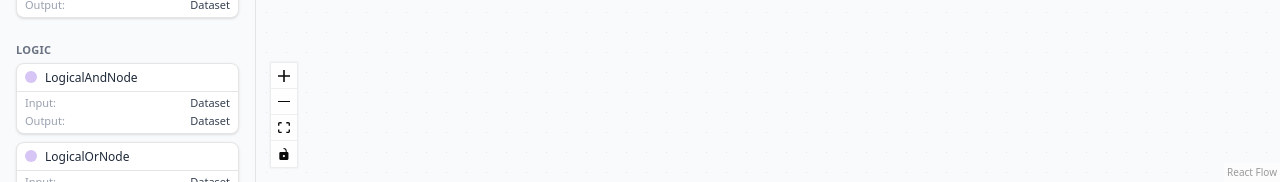
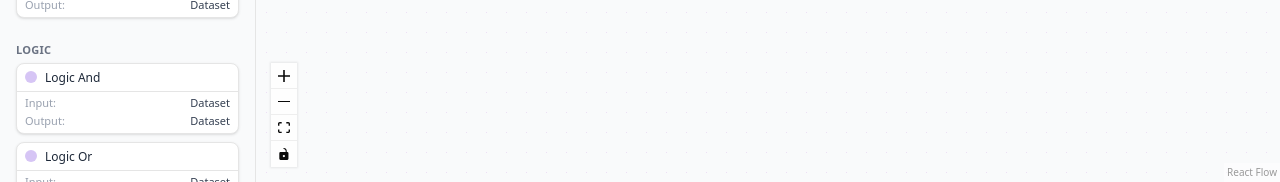
Before and after one commit to Vishvam10/dynamatics-frontend, a React (Vite) app: page /builder in a window 1280 px wide. Shown: the part 618-800 px from the top of the page. Built offline with nearby package versions, Linux system fonts and the light colour scheme.

Commit message:
add: basic nodes for AND and OR

```diff
--- a/src/components/builder-canvas/index.tsx
+++ b/src/components/builder-canvas/index.tsx
@@ -34,6 +34,10 @@ import {
   FilterNode,
   GroupNode,
   SortNode,
+
+  // Logic Nodes
+  LogicalAndNode,
+  LogicalOrNode,
 
   // View Nodes
   ViewDataNode,
@@ -82,6 +86,8 @@ export function BuilderCanvas() {
       sort: SortNode,
       group: GroupNode,
       merge: MergeNode,
+      logicalAnd: LogicalAndNode,
+      logicalOr: LogicalOrNode,
       exampleData: ExampleDataNode,
       export: ViewDataNode,
       pieChart: PieChartNode,
--- a/src/components/builder-sidebar/index.tsx
+++ b/src/components/builder-sidebar/index.tsx
@@ -43,14 +43,14 @@ const sidebarNodes = [
   // --- Logical ---
   {
     type: "logicalAnd",
-    label: "LogicalAndNode",
+    label: "Logic And",
     category: "Logic",
     input: "Dataset",
     output: "Dataset",
   },
   {
     type: "logicalOr",
-    label: "LogicalOrNode",
+    label: "Logic Or",
     category: "Logic",
     input: "Dataset",
     output: "Dataset",
--- a/src/components/nodes/logical-and-node.tsx
+++ b/src/components/nodes/logical-and-node.tsx
@@ -9,6 +9,6 @@ export const LogicalAndNode = (props: NodeProps<BaseNodeData>) => {
       typeLabel="Boolean"
       inputs={4}
       outputs={1}
-    ></BaseNode>
+    >This gate performs an <br></br> AND operation on <br></br>previous filters</BaseNode>
   );
 };
--- a/src/components/nodes/logical-or-node.tsx
+++ b/src/components/nodes/logical-or-node.tsx
@@ -2,8 +2,13 @@ import { BaseNode } from "./base-node";
 import { type NodeProps } from "@xyflow/react";
 import type { BaseNodeData } from "@/types/node-data";
 
-export const OrNode = (props: NodeProps<BaseNodeData>) => {
+export const LogicalOrNode = (props: NodeProps<BaseNodeData>) => {
   return (
-    <BaseNode title="Logical Or" typeLabel="Boolean" inputs={4} outputs={1}></BaseNode>
+    <BaseNode
+      title="Logical Or"
+      typeLabel="Boolean"
+      inputs={4}
+      outputs={1}
+    >This gate performs an <br></br> OR operation on <br></br>previous filters</BaseNode>
   );
 };
```
Also changed, not shown: src/components/nodes/index.tsx (+6 -4 lines).
